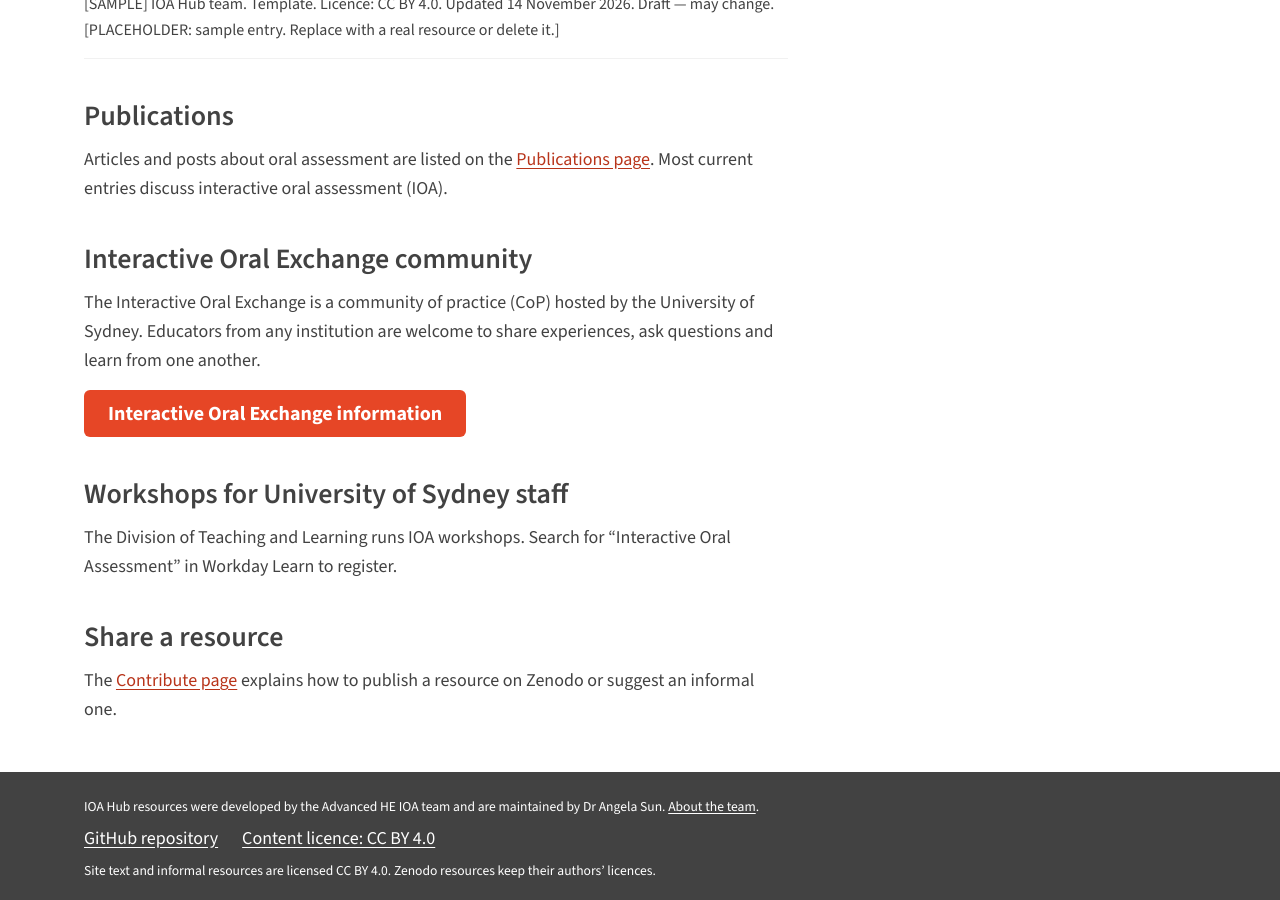
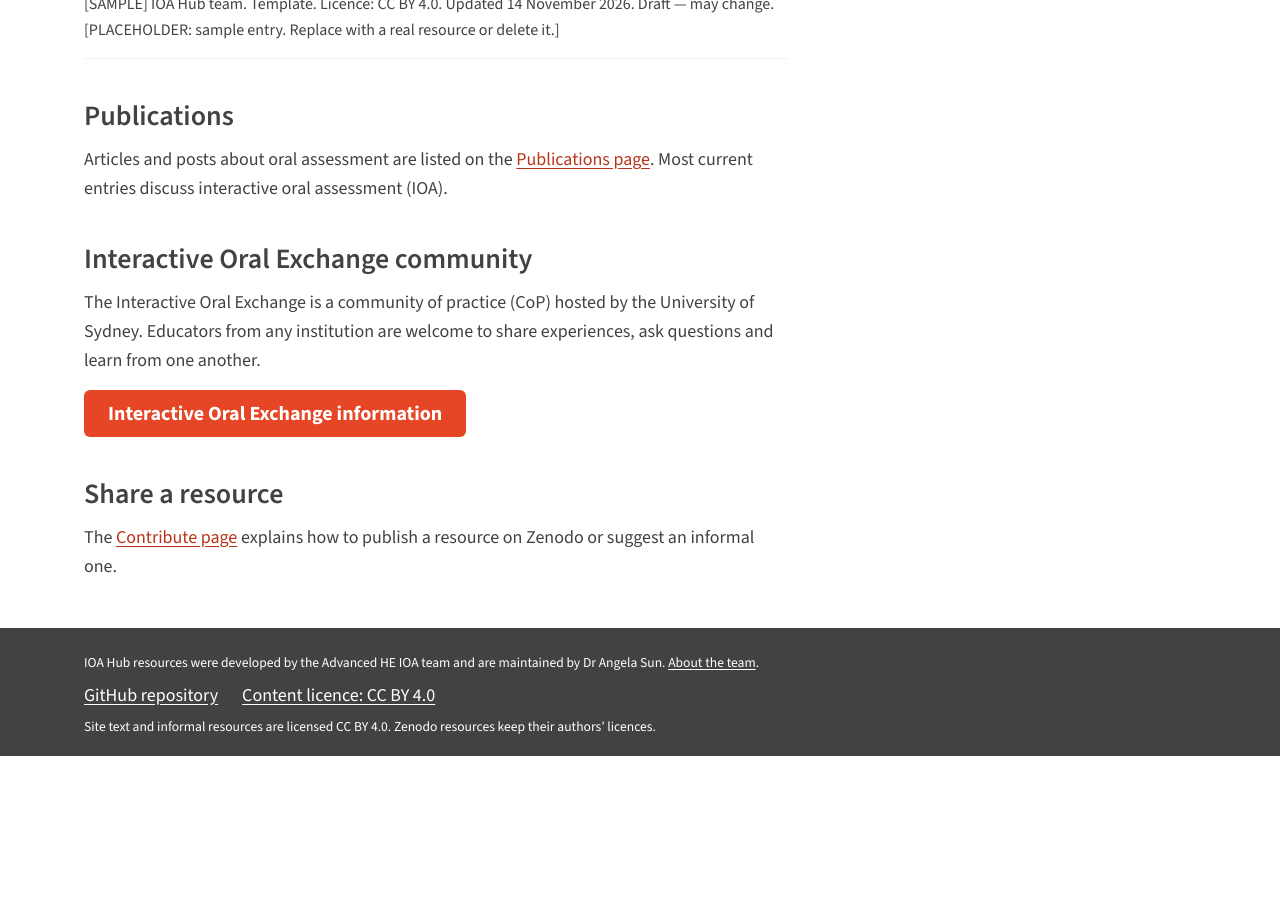
Before and after one commit to HelloAngela/ioa-hub, a Jekyll site: the page built from resources.md, in a window 1280 px wide and 900 px high, scrolled down 998 px. Built offline with Jekyll 4.4.1, drawn with Linux system fonts in a browser that asks for light colours; after the commit the page ends 1754 px from its top, so only the background shows below that.

Commit message:
Remove the University of Sydney workshops section from Resources
Co-Authored-By: Claude Opus 5.5 <noreply@anthropic.com>

```diff
--- a/resources.md
+++ b/resources.md
@@ -28,10 +28,6 @@ The Interactive Oral Exchange is a community of practice (CoP) hosted by the Uni
 
 <p><a class="button" href="https://bit.ly/IOAexchange" data-goatcounter-click="link: IOA Exchange">Interactive Oral Exchange information</a></p>
 
-## Workshops for University of Sydney staff
-
-The Division of Teaching and Learning runs IOA workshops. Search for "Interactive Oral Assessment" in Workday Learn to register.
-
 ## Share a resource
 
 The [Contribute page]({{ '/contribute/' | relative_url }}) explains how to publish a resource on Zenodo or suggest an informal one.
```
Also changed, not shown: AGENTS.md (+1 -1 lines).
